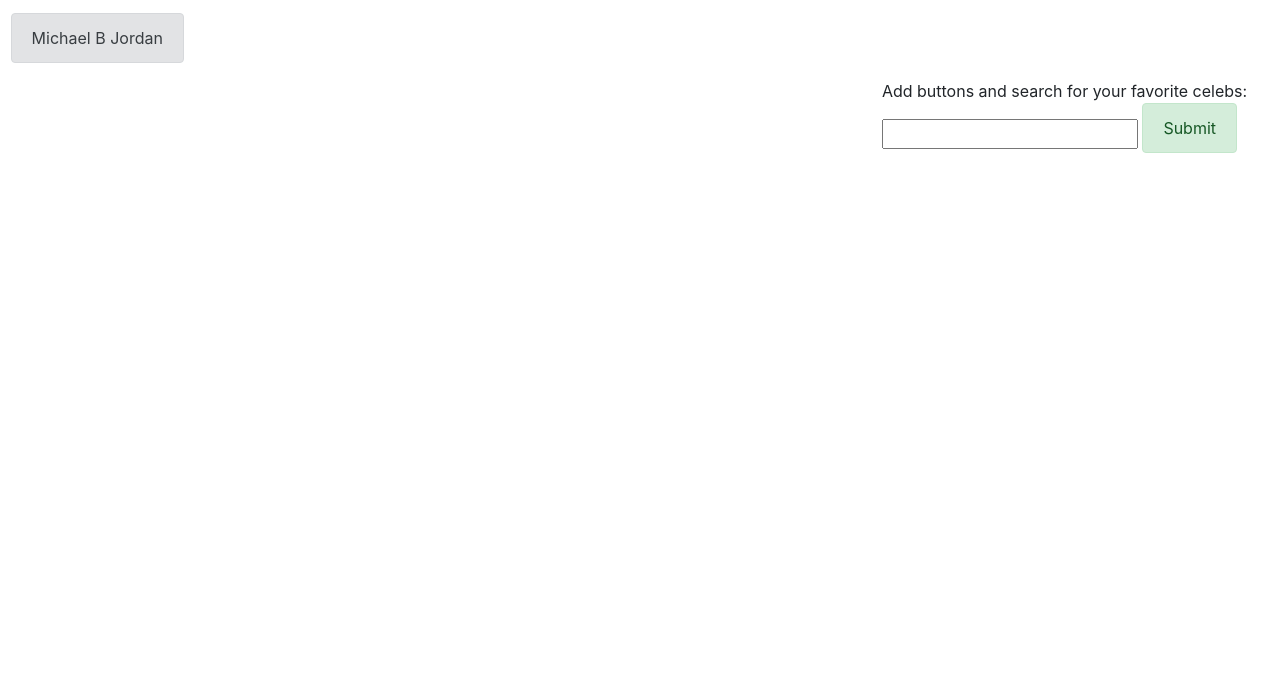
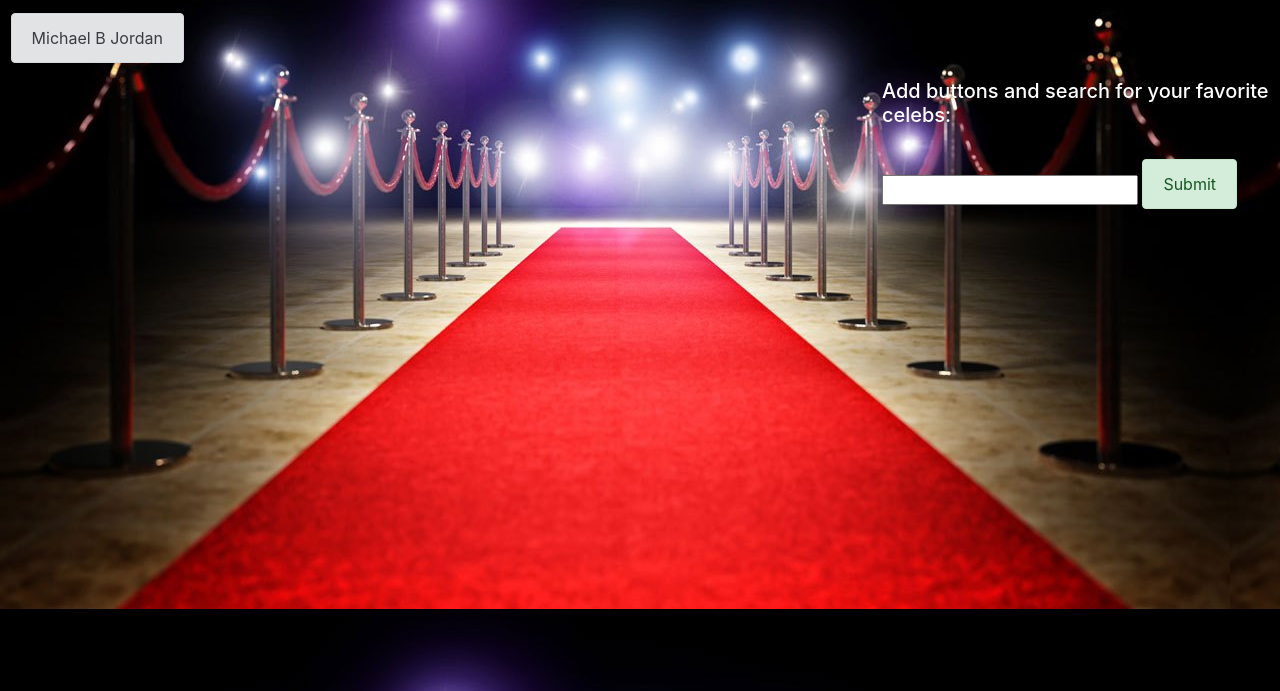
Before and after one commit to jebright2/GifTastic, a plain HTML site: page index.html in a window 1280 px wide. Shown: the part 109-800 px from the top of the page. Drawn offline with nearby package versions, Linux system fonts and the light colour scheme.

Commit message:
Updated background image

```diff
--- a/assets/css/style.css
+++ b/assets/css/style.css
@@ -1,4 +1,8 @@
 body {
-    background-image: url("");
+    background-image: url("../images/redCarpet.jpg");
     margin-left: 2%;
 }
+
+h1, h5 {
+    color:white;
+}
--- a/index.html
+++ b/index.html
@@ -2,14 +2,14 @@
 <html lang="en-us">
 	<head>
 		<meta charset="UTF-8">
-		<title>Celebrity Catelog</title>
+		<title>Celebrity Catalog</title>
         <link rel="stylesheet" href="https://stackpath.bootstrapcdn.com/bootstrap/4.3.1/css/bootstrap.min.css" integrity="sha384-ggOyR0iXCbMQv3Xipma34MD+dH/1fQ784/j6cY/iJTQUOhcWr7x9JvoRxT2MZw1T" crossorigin="anonymous">
 
 		<link rel="stylesheet" type="text/css" href="./assets/css/style.css">
 
 	</head>
 	<body>
-		<div class="row">
+		<div class="row" id="main">
 			<h1>Your Favorite Actor/Actress: </h1>
 			<div id="button-container" class="">
 			</div>
@@ -20,8 +20,8 @@
 			<div class="col">
 			</div>
 			<div class="col">
-				<form class="">
-					Add buttons and search for your favorite celebs:<br>
+				<form id="button-add">
+					<h5>Add buttons and search for your favorite celebs:</h5><br>
 					<input type="text" name="famous-actors" id="actors" class="comic-sans-font">
 					<input type="submit" value="Submit" class="btn alert alert-success"  id="submit">
 				</form>
```
